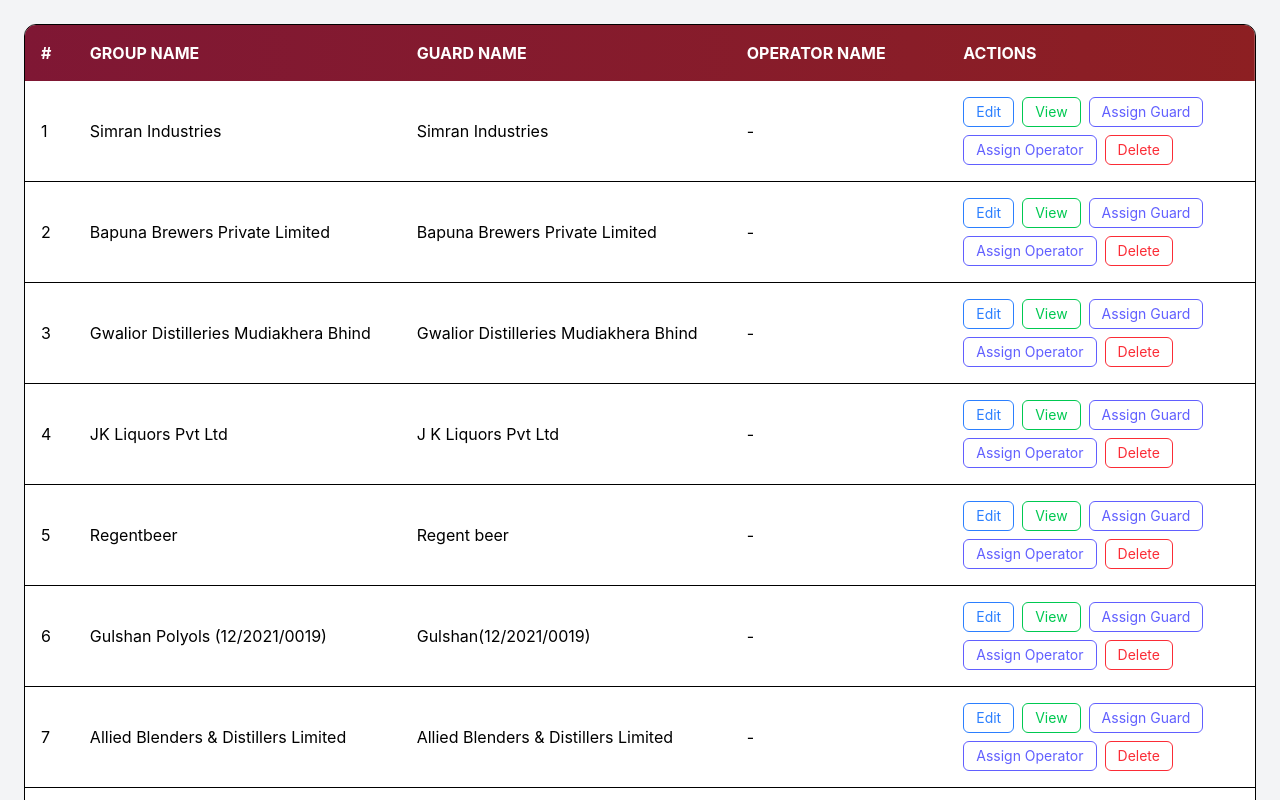
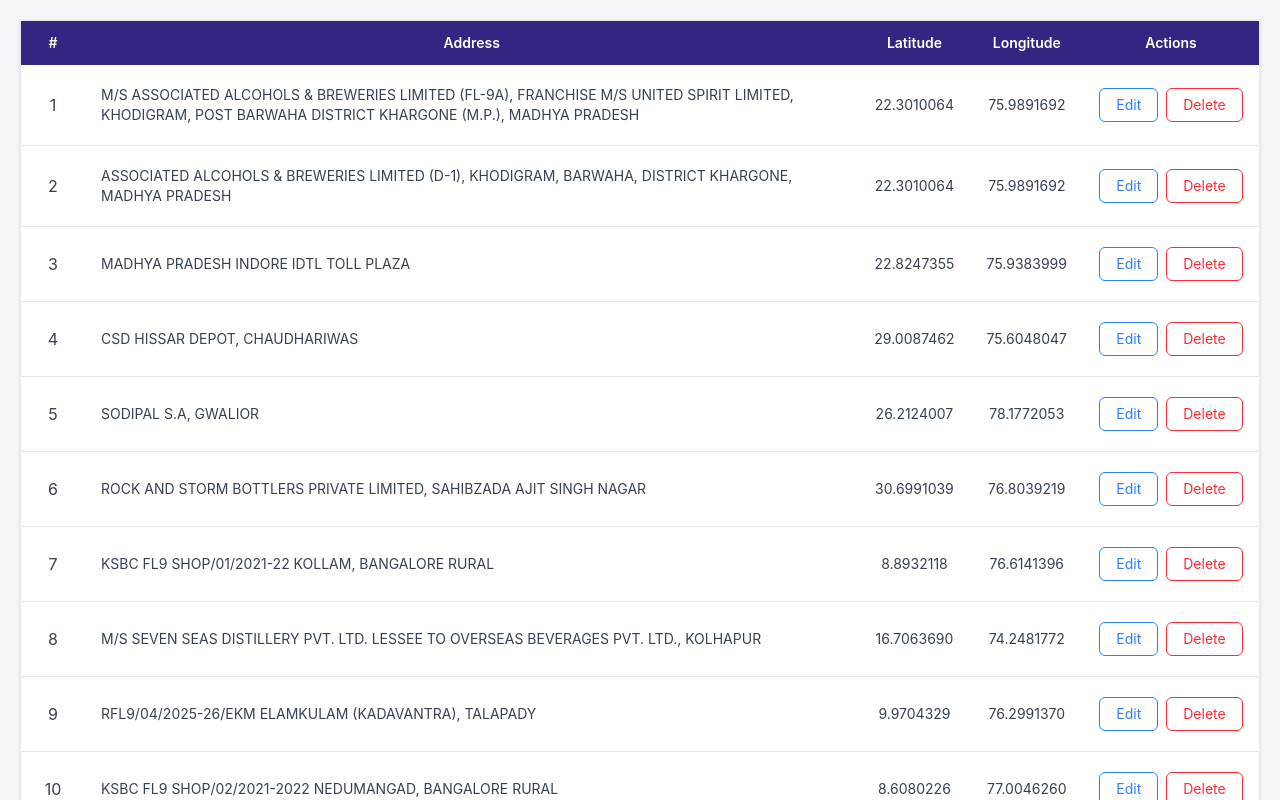
Before and after one commit to coder-Ranjan143/deemo, a React (Vite) app in the folder kirti/: page / in a window 1280 px wide. Shown: the top 800 px of the page. Built offline with nearby package versions, Linux system fonts and the light colour scheme.

Commit message:
added hopePoints Page

```diff
--- a/kirti/src/App.jsx
+++ b/kirti/src/App.jsx
@@ -3,6 +3,7 @@
 import DistilleryListing from "./Master/Master Dashboard/allDistilleries/DistilleryListing";
 import AllWarehouses from "./Master/Master Dashboard/allWarehouses/AllWarehouses";
 import DistilleryGroups from "./Master/Master Dashboard/distilleryGroups/DistilleryGroups";
+import HopePoints from "./Master/Master Dashboard/hopePoints/HopePoints";
 
 function App() {
   return (
@@ -11,7 +12,8 @@
       {/* <Divisions /> */}
       {/* <DistilleryListing /> */}
       {/* <AllWarehouses/> */}
-      <DistilleryGroups/>
+      {/* <DistilleryGroups/>  */}
+      <HopePoints />
     </div>
   );
 }
--- /dev/null
+++ b/kirti/src/Master/Master Dashboard/hopePoints/HopePoints.jsx
@@ -0,0 +1,11 @@
+import HopePointsTable from "./HopePointsTable";
+
+const HopePoints = () => {
+  return (
+    <>
+      <HopePointsTable />
+    </>
+  );
+};
+
+export default HopePoints;
--- /dev/null
+++ b/kirti/src/Master/Master Dashboard/hopePoints/HopePointsTable.jsx
@@ -0,0 +1,116 @@
+import hopePointsRecords from "./hopePointsRecords";
+
+const HopePointsTable = () => {
+  const handleEdit = (row) => {
+    console.log("Edit:", row);
+  };
+
+  const handleDelete = (row) => {
+    console.log("Delete:", row);
+  };
+
+  return (
+    <div className="w-full min-h-screen bg-[#f4f5f7] p-5">
+      <div className="bg-white border border-gray-200 shadow-sm overflow-hidden">
+
+        <div className="overflow-x-auto">
+          <table className="w-full">
+
+            <thead>
+              <tr className="bg-[#312783] text-white">
+                <th className="px-4 py-3 text-center text-sm font-semibold w-16">
+                  #
+                </th>
+
+                <th className="px-4 py-3 text-center text-sm font-semibold">
+                  Address
+                </th>
+
+                <th className="px-4 py-3 text-center text-sm font-semibold">
+                  Latitude
+                </th>
+
+                <th className="px-4 py-3 text-center text-sm font-semibold">
+                  Longitude
+                </th>
+
+                <th className="px-4 py-3 text-center text-sm font-semibold w-44">
+                  Actions
+                </th>
+              </tr>
+            </thead>
+
+            <tbody>
+              {hopePointsRecords.map((item) => (
+                <tr
+                  key={item.id}
+                  className="border-b border-gray-200 hover:bg-gray-50"
+                >
+                  <td className="px-4 py-5 text-center text-gray-700">
+                    {item.id}
+                  </td>
+
+                  <td className="px-4 py-5 text-gray-700 text-sm uppercase">
+                    {item.address}
+                  </td>
+
+                  <td className="px-4 py-5 text-center text-gray-700 text-sm">
+                    {item.latitude}
+                  </td>
+
+                  <td className="px-4 py-5 text-center text-gray-700 text-sm">
+                    {item.longitude}
+                  </td>
+
+                  <td className="px-4 py-5">
+                    <div className="flex justify-center gap-2">
+
+                      <button
+                        onClick={() => handleEdit(item)}
+                        className="
+                          px-4
+                          py-1.5
+                          text-sm
+                          border
+                          border-blue-500
+                          text-blue-500
+                          rounded-md
+                          hover:bg-blue-50
+                          transition
+                        "
+                      >
+                        Edit
+                      </button>
+
+                      <button
+                        onClick={() => handleDelete(item)}
+                        className="
+                          px-4
+                          py-1.5
+                          text-sm
+                          border
+                          border-red-500
+                          text-red-500
+                          rounded-md
+                          hover:bg-red-50
+                          transition
+                        "
+                      >
+                        Delete
+                      </button>
+
+                    </div>
+                  </td>
+                </tr>
+              ))}
+            </tbody>
+
+          </table>
+        </div>
+
+      </div>
+    </div>
+  );
+};
+
+export default HopePointsTable;
--- /dev/null
+++ b/kirti/src/Master/Master Dashboard/hopePoints/hopePointsRecords.js
@@ -0,0 +1,80 @@
+const hopePointsRecords = [
+  {
+    id: 1,
+    address:
+      "M/S ASSOCIATED ALCOHOLS & BREWERIES LIMITED (FL-9A), FRANCHISE M/S UNITED SPIRIT LIMITED, KHODIGRAM, POST BARWAHA DISTRICT KHARGONE (M.P.), MADHYA PRADESH",
+    latitude: "22.3010064",
+    longitude: "75.9891692",
+  },
+  {
+    id: 2,
+    address:
+      "ASSOCIATED ALCOHOLS & BREWERIES LIMITED (D-1), KHODIGRAM, BARWAHA, DISTRICT KHARGONE, MADHYA PRADESH",
+    latitude: "22.3010064",
+    longitude: "75.9891692",
+  },
+  {
+    id: 3,
+    address: "MADHYA PRADESH INDORE IDTL TOLL PLAZA",
+    latitude: "22.8247355",
+    longitude: "75.9383999",
+  },
+  {
+    id: 4,
+    address: "CSD HISSAR DEPOT, CHAUDHARIWAS",
+    latitude: "29.0087462",
+    longitude: "75.6048047",
+  },
+  {
+    id: 5,
+    address: "SODIPAL S.A, GWALIOR",
+    latitude: "26.2124007",
+    longitude: "78.1772053",
+  },
+  {
+    id: 6,
+    address:
+      "ROCK AND STORM BOTTLERS PRIVATE LIMITED, SAHIBZADA AJIT SINGH NAGAR",
+    latitude: "30.6991039",
+    longitude: "76.8039219",
+  },
+  {
+    id: 7,
+    address: "KSBC FL9 SHOP/01/2021-22 KOLLAM, BANGALORE RURAL",
+    latitude: "8.8932118",
+    longitude: "76.6141396",
+  },
+  {
+    id: 8,
+    address:
+      "M/S SEVEN SEAS DISTILLERY PVT. LTD. LESSEE TO OVERSEAS BEVERAGES PVT. LTD., KOLHAPUR",
+    latitude: "16.7063690",
+    longitude: "74.2481772",
+  },
+  {
+    id: 9,
+    address: "RFL9/04/2025-26/EKM ELAMKULAM (KADAVANTRA), TALAPADY",
+    latitude: "9.9704329",
+    longitude: "76.2991370",
+  },
+  {
+    id: 10,
+    address: "KSBC FL9 SHOP/02/2021-2022 NEDUMANGAD, BANGALORE RURAL",
+    latitude: "8.6080226",
+    longitude: "77.0046260",
+  },
+  {
+    id: 11,
+    address: "KSBC FL9 SHOP/03/2021-2022 BALARAMPURAM, BANGALORE RURAL",
+    latitude: "17.3935783",
+    longitude: "82.3807838",
+  },
+  {
+    id: 12,
+    address: "M/S SHIVALIK INDIA ALCO PVT. LTD, NASHIK",
+    latitude: "19.9993217",
+    longitude: "73.7900188",
+  },
+];
+
+export default hopePointsRecords;
```
